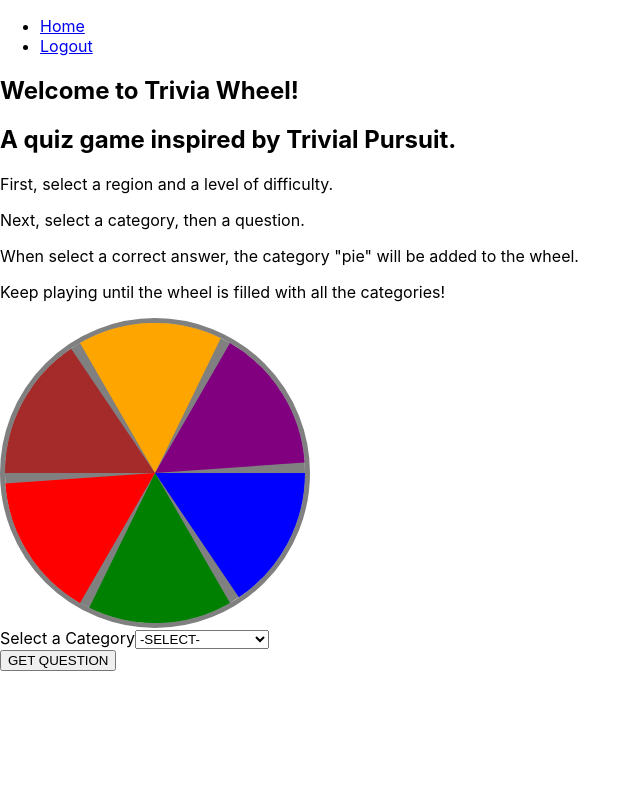
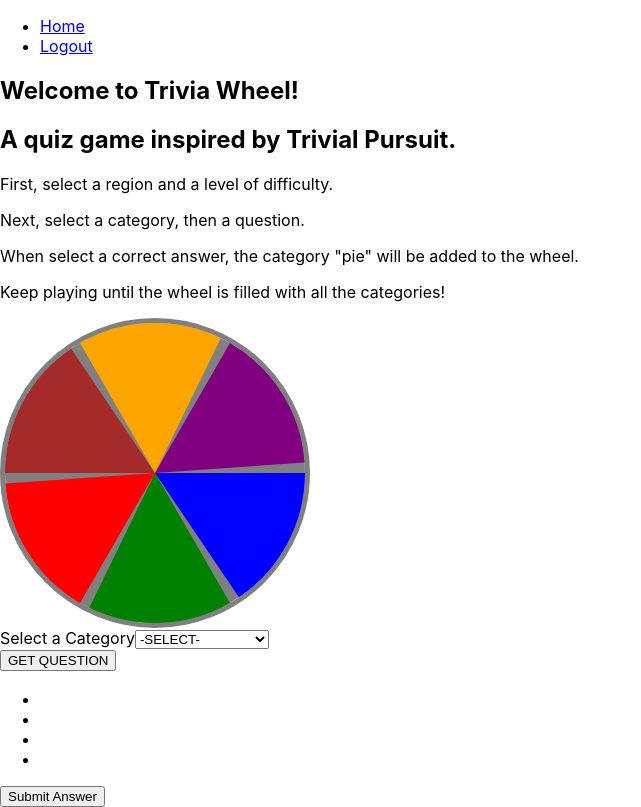
Before and after one commit to chris-hegarty/trivia-snack, a React (Create React App) app: page /login in a window 1280 px wide. Both pictures are taken after typing "Sample", "Sample123" into the empty fields and a click on the button "Submit". Shown: the whole page, without its empty margins (0-641 px from the left). Built offline with nearby package versions, Linux system fonts and the light colour scheme.

Commit message:
Not able to use card object/API call results in Question Component.

```diff
--- a/src/components/Category.jsx
+++ b/src/components/Category.jsx
@@ -1,11 +1,13 @@
 import React, {useContext, useState, useEffect} from 'react'
 import { CategoryContext } from "../context/CategoryContext";
+import {UrlContext} from "../context/UrlContext"
+import Question from "../components/Question"
 import useAxios from "../hooks/useAxios";
 
 
 function Category() {
 const {selected, setSelected} = useContext(CategoryContext)
-const [url, setUrl] = useState(null)
+const {url, setUrl} = useContext(UrlContext)
 const{ data:card } = useAxios(url)
     useEffect(() => {
         if (card) {
@@ -36,9 +38,9 @@
 
         <div className="input-container">
             <button onClick={(e)=>{
-                e.preventDefault()
+                e.preventDefault( )
                 setUrl(`&categories=${selected}`)
-                  console.log(url);
+                return <Question />
             }}>
                 GET QUESTION
             </button>
--- a/src/components/GamePage.jsx
+++ b/src/components/GamePage.jsx
@@ -1,8 +1,10 @@
 import React from 'react'
 import Wheel  from "./Wheel";
 import Category from "./Category";
+import Question from "./Question";
 
 function GamePage() {
+
     return (
         <>
             <main>
@@ -17,6 +19,7 @@
                 <section className="difficulty">
                     <Wheel />
                     <Category />
+                    <Question />
                 </section>
             </main>
         </>
--- a/src/components/Question.jsx
+++ b/src/components/Question.jsx
@@ -1,23 +1,35 @@
-import React from 'react'
+import React, { useContext, useState, useEffect } from 'react'
+import { CategoryContext } from "../context/CategoryContext";
+import { UrlContext } from '../context/UrlContext';
+import useAxios from "../hooks/useAxios";
+
+
 
 function Question() {
+    const {setSelected} = useContext(CategoryContext)
+    const { url } = useContext(UrlContext)
+    const {data:card} = useAxios(url)
+    console.log(card);
 
-    const optionClicked = (isCorrect)=>{
-         if(isCorrect){
-            //highlight question in green
-         } else {
-            //
-         }
-    }
+    useEffect( () => {
+        if(card) {
+            setSelected(card)
+        }
+    }, [card, setSelected])
+
   return (
     <section className="question-card">
-        <h3>Question goes here</h3>
+        {/* Not able to use card object here? */}
+        <h3>{}</h3>
         <ul>
-            <li className="choice">Choice 1</li>
-            <li className="choice">Choice 2</li>
-            <li className="choice">Choice 3</li>
-            <li className="choice">Choice 4</li>
+            <li className="choice">{}</li>
+            <li className="choice">{}</li>
+              <li className="choice">{}</li>
+              <li className="choice">{}</li>
         </ul>
+        <div>
+            <button>Submit Answer</button>
+        </div>
 
 
     </section>
--- a/src/context/CategoryContext.jsx
+++ b/src/context/CategoryContext.jsx
@@ -2,7 +2,7 @@
 export const CategoryContext = createContext(null)
 
 export function CategoryProvider(props) {
-    const [selected, setSelected] = useState("default"  )
+    const [selected, setSelected] = useState("default")
 
     return (
         <CategoryContext.Provider value={{ selected, setSelected }}>
--- a/src/hooks/useAxios.jsx
+++ b/src/hooks/useAxios.jsx
@@ -30,7 +30,6 @@
               })
             )
             setData(card)
-            console.log(card);
 
         } catch (error) {
             setError("No cards available")
--- a/src/index.js
+++ b/src/index.js
@@ -5,7 +5,6 @@
 import reportWebVitals from "./reportWebVitals";
 import ErrorBoundary from "./ErrorBoundary";
 import { PlayerProvider } from "./context/PlayerContext";
-import { PresetsProvider } from "./context/PresetsContext";
 import { CategoryProvider } from "./context/CategoryContext";
 import { UrlProvider } from "./context/UrlContext";
 
```
